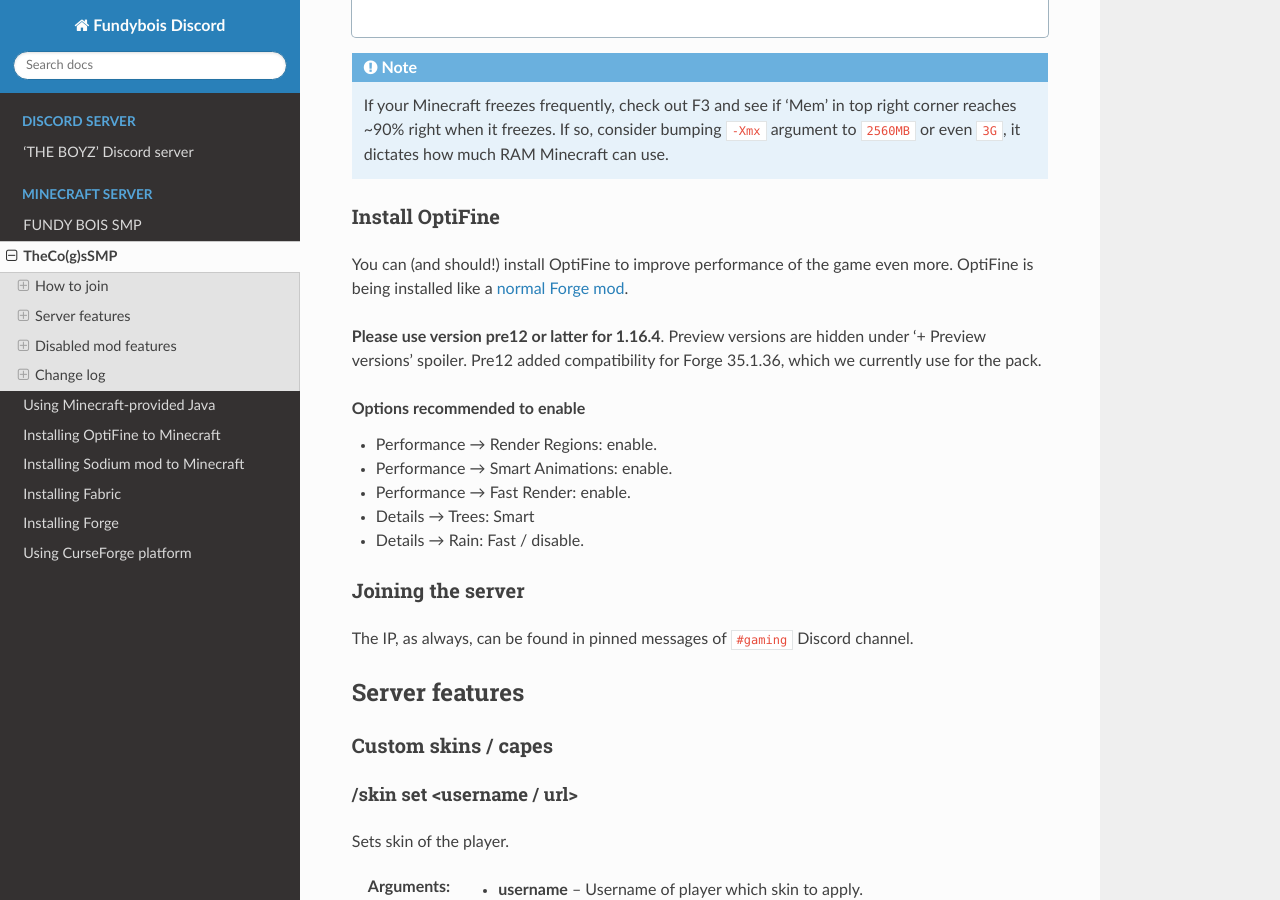
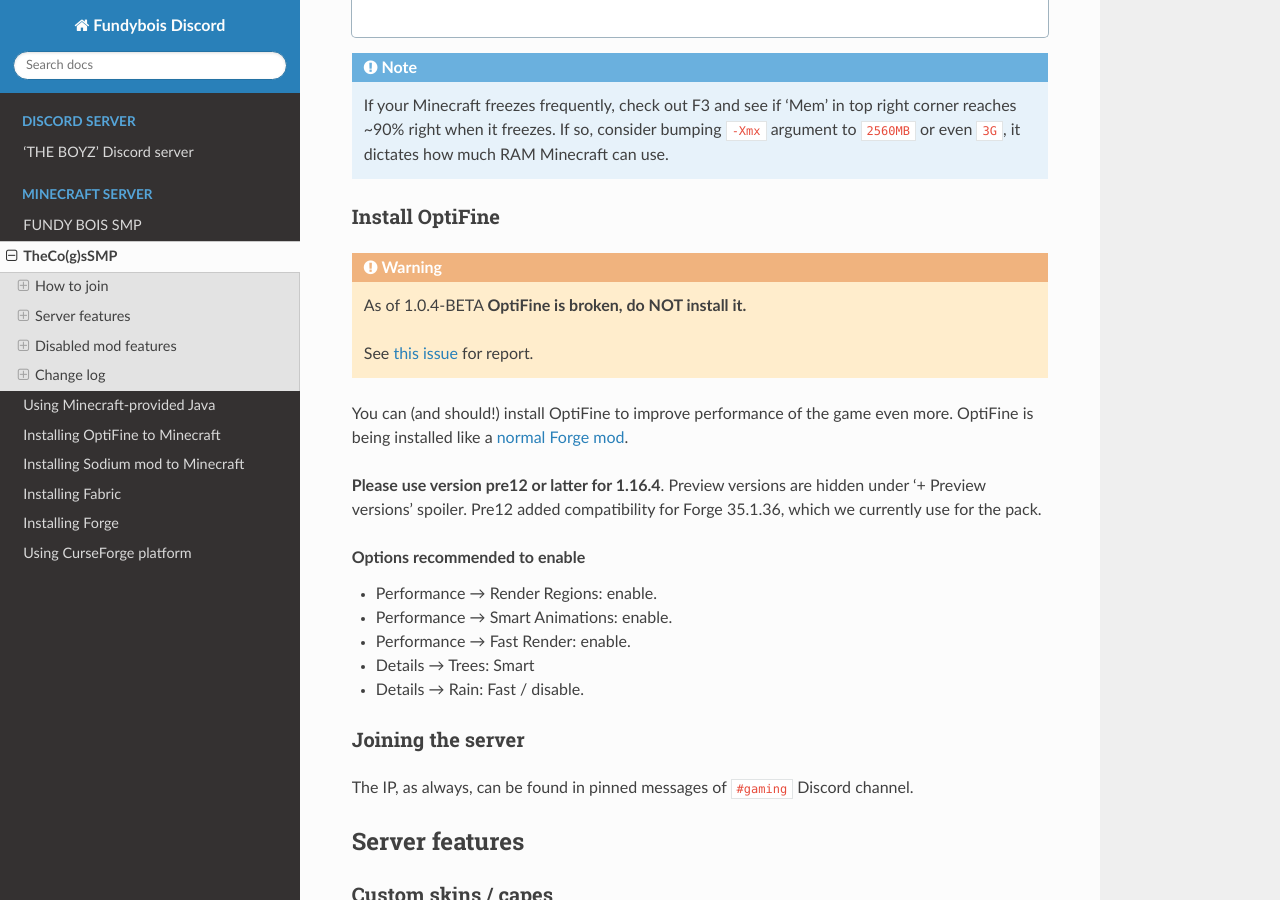
Before and after one commit to brawaru/FundyBois-Docs, a Sphinx documentation site: the page built from source/minecraft/cogs_smp.rst, in a window 1280 px wide and 900 px high, scrolled down 2147 px. Built offline with Sphinx 7.4.7 and the Read the Docs theme 2.0.0, drawn with Linux system fonts in a browser that asks for light colours.

Commit message:
Add OptiFine warning :(

```diff
--- a/source/minecraft/cogs_smp.rst
+++ b/source/minecraft/cogs_smp.rst
@@ -206,6 +206,11 @@
 
 Install OptiFine
 ^^^^^^^^^^^^^^^^
+
+.. warning::
+   As of 1.0.4-BETA **OptiFine is broken, do NOT install it.**
+
+   See `this issue <https://git.io/JtTYm>`_ for report.
 
 You can (and should!) install OptiFine to improve performance of the
 game even more. OptiFine is being installed like a :ref:`normal Forge mod
```
